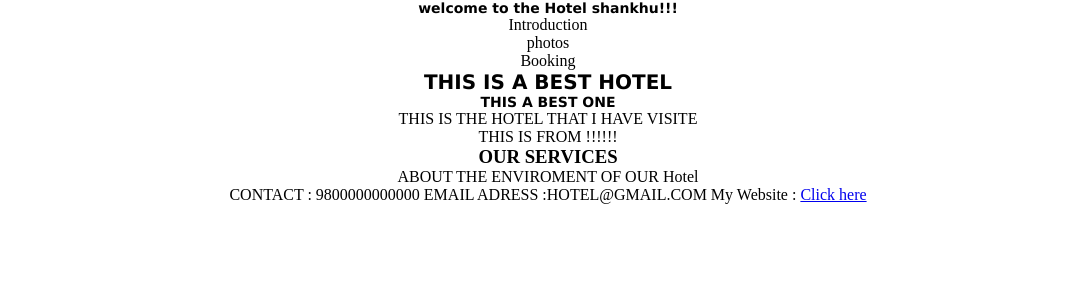
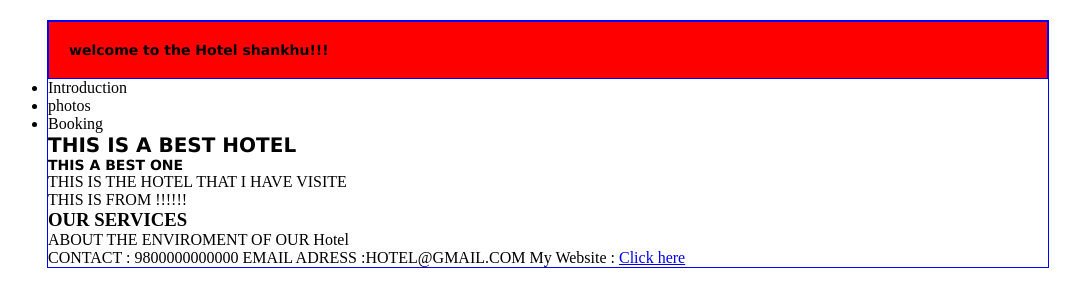
Before and after one commit to chaulagainsushil/chaulagainsushil.github.io, a plain HTML site: page day4.html in a window 1280 px wide. Shown: the whole page, without its empty margins (92-1172 px from the left). Drawn offline with Linux system fonts and the light colour scheme.

Commit message:
learn about only the management of length and width and for the text size

```diff
--- a/day4.html
+++ b/day4.html
@@ -9,14 +9,14 @@
 </head>
 
 <body>
-    <div id="project-first">
-    <header>
+    <div id="project_first">
+    <header id="top_header">
         <h2> welcome to the Hotel shankhu!!! </h2>
 
     </header>
-    <nav id="top meneu">
+    <nav id="top menu">
 
-        <ul>
+        <ul >
 
             <li>Introduction</li>
             <li>photos</li>
--- a/main.css
+++ b/main.css
@@ -16,3 +16,18 @@ body
 {text-align: center;
 
 }
+#project_first{
+    border: 1px solid blue;
+    width: 1000px;
+    margin: 20px auto;
+    text-align: left;
+}
+#top_header{
+    background: red;
+    border: 1px solid blue;
+    padding: 20px;
+}
+#top_menu {
+    background: BLUE;
+    color: white;
+}
```
